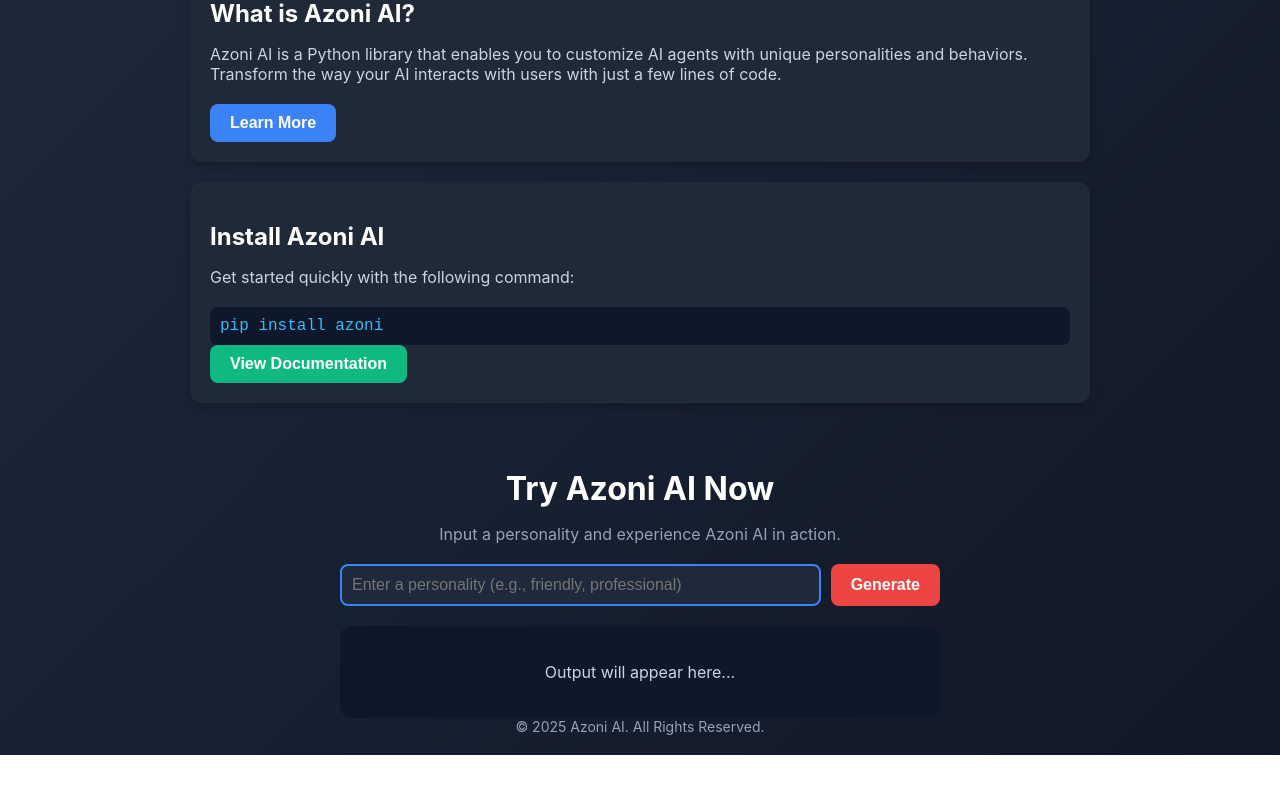
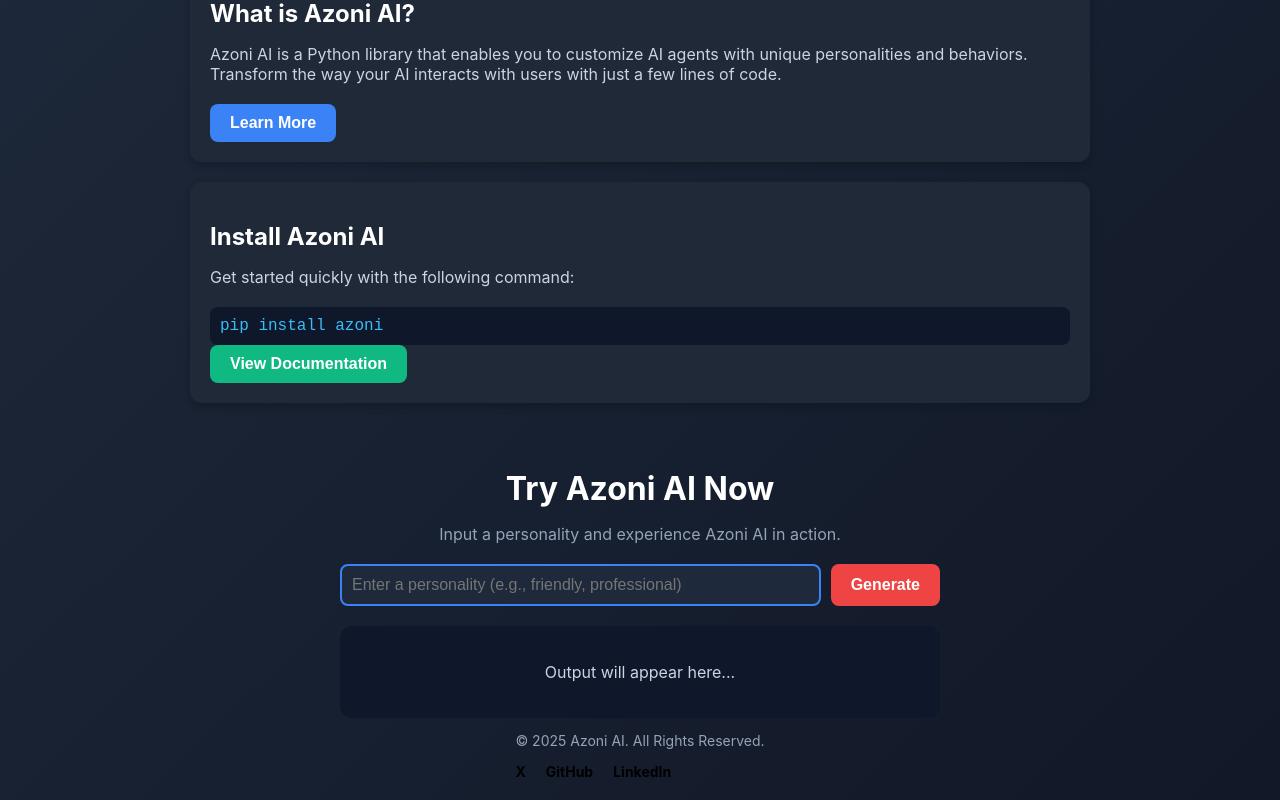
Before and after one commit to janejacobsen/azoni-website, a React (Create React App) app: page / in a window 1280 px wide. Shown: the part 184-984 px from the top of the page. Before the commit the page ends 939 px from the top, so only its background shows below. Built offline with nearby package versions, Linux system fonts and the light colour scheme.

Commit message:
Adding socials

```diff
--- a/src/App.css
+++ b/src/App.css
@@ -170,3 +170,19 @@
 .footer-text {
   margin: 0;
 }
+
+.social-links {
+  display: flex;
+  gap: 20px;
+  margin-top: 10px;
+}
+
+.social-links a {
+  color: #000;
+  text-decoration: none;
+  font-weight: bold;
+}
+
+.social-links a:hover {
+  color: #0077b5; /* Example color change for hover */
+}
--- a/src/App.js
+++ b/src/App.js
@@ -57,7 +57,20 @@
       </section>
 
       <footer className="footer">
-        <p className="footer-text">&copy; {new Date().getFullYear()} Azoni AI. All Rights Reserved.</p>
+        <div className="footer-text">
+          <p>&copy; {new Date().getFullYear()} Azoni AI. All Rights Reserved.</p>
+          <div className="social-links">
+            <a href="https://x.com/azoniAI" target="_blank" rel="noopener noreferrer">
+              X
+            </a>
+            <a href="https://github.com/azoni" target="_blank" rel="noopener noreferrer">
+              GitHub
+            </a>
+            <a href="https://linkedin.com/in/charltonsmith" target="_blank" rel="noopener noreferrer">
+              LinkedIn
+            </a>
+          </div>
+        </div>
       </footer>
     </div>
   );
```
